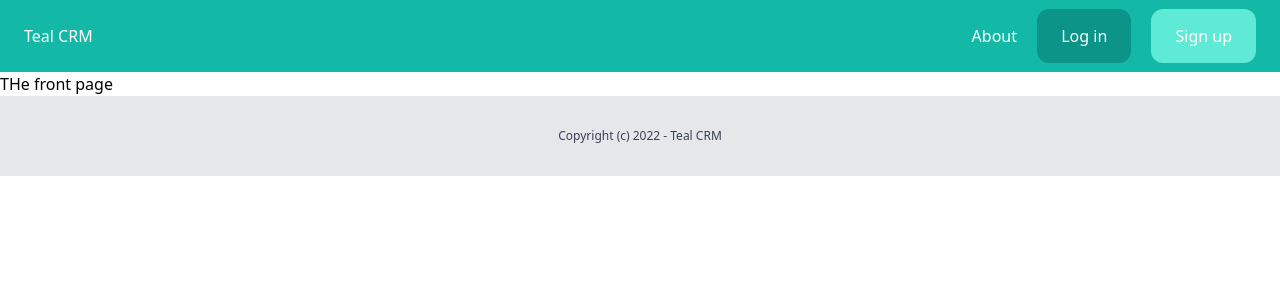
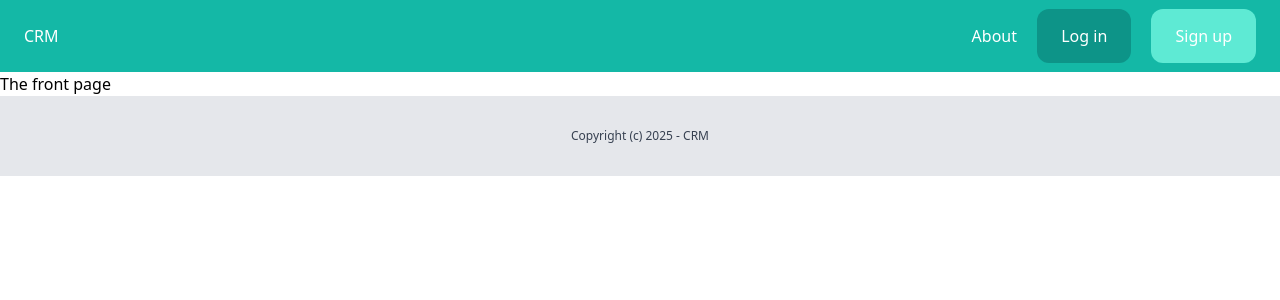
Before and after one commit to nhoxanbocjn/crm, a Django app: page / in a window 1280 px wide. Shown: the top 300 px of the page. Run offline with Django 4.2, Linux system fonts and the light colour scheme; style sheets or scripts are compiled from the project's sources.

Commit message:
Change name

```diff
--- a/core/templates/core/index.html
+++ b/core/templates/core/index.html
@@ -1,7 +1,7 @@
 {% extends 'core/base.html' %}
 
-{% block title %}Teal CRM{% endblock %}
+{% block title %}CRM{% endblock %}
 
 {% block content %}
-THe front page
+The front page
 {% endblock %}
--- a/core/templates/core/partials/footer.html
+++ b/core/templates/core/partials/footer.html
@@ -1,3 +1,3 @@
 <footer class="py-8 text-center bg-gray-200">
-    <p class="text-xs text-gray-700">Copyright (c) 2022 - Teal CRM</p>
+    <p class="text-xs text-gray-700">Copyright (c) 2025 - CRM</p>
 </footer>
--- a/core/templates/core/partials/nav.html
+++ b/core/templates/core/partials/nav.html
@@ -1,5 +1,5 @@
 <nav class="py-6 px-6 flex justify-between bg-teal-500">
-    <a href="/" class="text-white">Teal CRM</a>
+    <a href="/" class="text-white">CRM</a>
 
     <div class="space-x-4">
         <a href="{% url 'about' %}" class="text-white">About</a>
```
Also changed, not shown: db.sqlite3.
